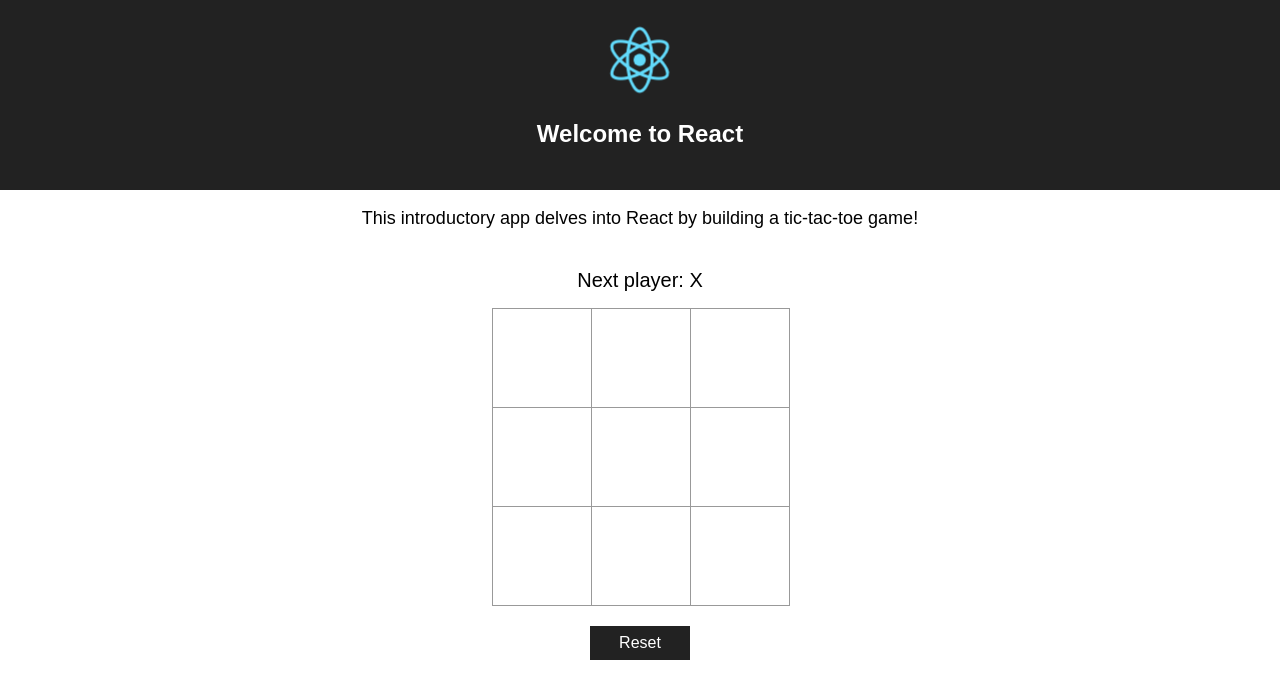
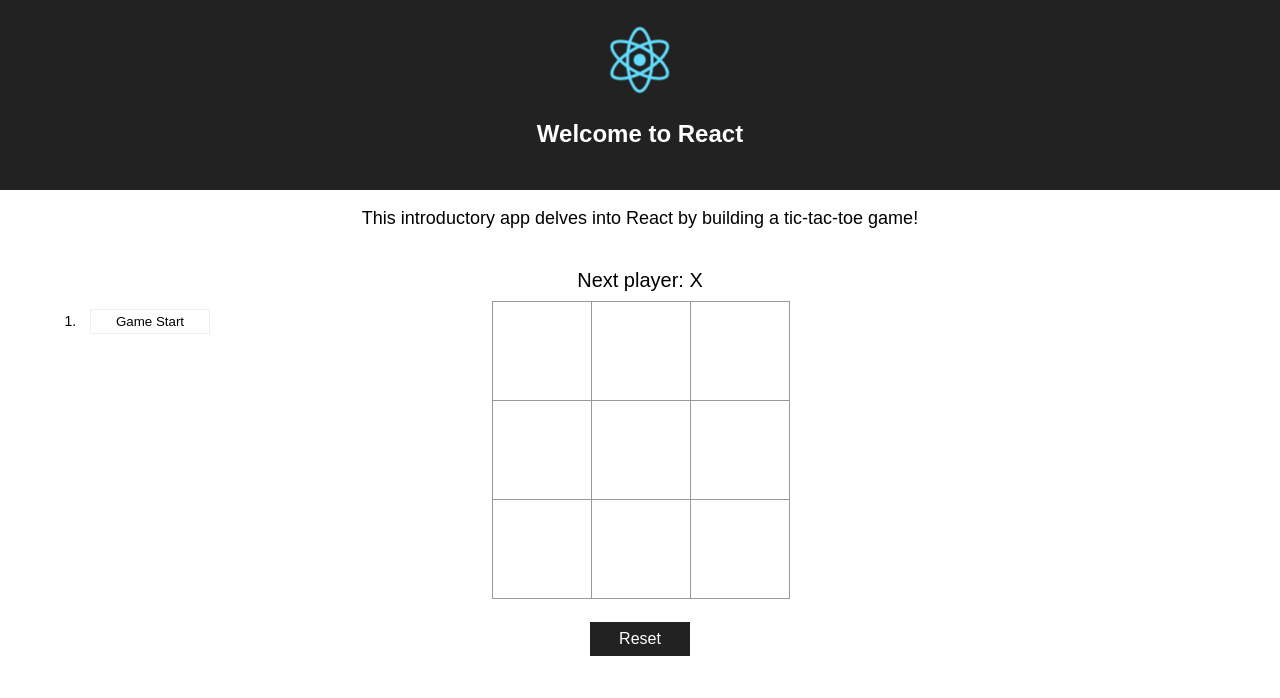
Before and after one commit to Xoadra/IntroToReact, a React (Create React App) app: page / in a window 1280 px wide. Shown: the top 698 px of the page. Built offline with nearby package versions, Linux system fonts and the light colour scheme.

Commit message:
History of prior steps now traversable.

```diff
--- a/src/elements/Game.js
+++ b/src/elements/Game.js
@@ -20,6 +20,8 @@ class Game extends Component {
 			history: [ { squares: Array( 9 ).fill( null ) } ],
 			// Archive of the final state of all previous games played
 			games: [ ],
+			// Number of game steps taken within this series of play
+			stepNumber: 0,
 			// Track if player x goes next to see whose turn it is to go
 			xIsNext: true
 		}
@@ -29,7 +31,7 @@ class Game extends Component {
 	// Change squares from above the square's parent component
 	handleClick( insert ) {
 		// Edit state's history using a copy as this makes data safe
-		const history = this.state.history
+		const history = this.state.history.slice( 0, this.state.stepNumber + 1 )
 		const current = history[ history.length - 1 ]
 		// Replicate the latest squares array to track the turn taken
 		const squares = current.squares.slice( )
@@ -41,6 +43,8 @@ class Game extends Component {
 		this.setState( {
 			// Insert updated copy of squares array into history array
 			history: history.concat( [ { squares: squares } ] ),
+			// Document the quantity of steps throughout this game
+			stepNumber: history.length,
 			// Go to the next player's turn since last player just went
 			xIsNext: !this.state.xIsNext
 		} )
@@ -48,7 +52,7 @@ class Game extends Component {
 
 	handleReset( winner ) {
 		// List state's arrays as immutable values because why not
-		const history = this.state.history
+		const history = this.state.history.slice( 0, this.state.stepNumber + 1 )
 		const games = this.state.games
 		// New winner property is added to see this game's winner
 		let replica = Object.assign( {  }, history[ history.length - 1 ] )
@@ -63,16 +67,35 @@ class Game extends Component {
 		this.setState( {
 			history: history.concat( [ { squares: Array( 9 ).fill( null ) } ] ),
 			games: games.concat( [ games ] ),
+			stepNumber: history.length,
 			xIsNext: true
+		} )
+	}
+
+	jumpTo( step ) {
+		// Travel back to this step in history and wipe steps after it
+		this.setState( {
+			stepNumber: step,
+			xIsNext: ( step % 2 ) === 0
 		} )
 	}
 
 	render( ) {
 		// Produce a copy of state's history for an unknown reason
 		const history = this.state.history
-		const current = history[ history.length - 1 ]
+		const current = history[ this.state.stepNumber ]
 		// Verify whether or not any player met a winning condition
 		const winner = calculateWinner( current.squares )
+		// Builds prior steps taken button for exploring game history
+		const moves = history.map( ( step, move ) => {
+			const desc = move ? 'Move #' + move : 'Game Start'
+			return (
+				// Will need keys assigned as React uses keys for lists
+				<li key={ move }>
+					<button onClick={ ( ) => this.jumpTo( move ) }> { desc } </button>
+				</li>
+			)
+		} )
 		// Display game status according to if there is a winner yet
 		let status
 		if ( winner ) { status = 'Winner: ' + winner }
@@ -80,13 +103,13 @@ class Game extends Component {
 		else { status = 'Next player: ' + ( this.state.xIsNext ? 'X' : 'O' ) }
 		return (
 			<div className="game">
+				<div className="status"> { status } </div>
 				<div className="game-board">
 					<Board squares={ current.squares } onClick={ ( idx ) => this.handleClick( idx ) }/>
-					<Reset onClick={ ( ) => this.handleReset( winner ) }/>
 				</div>
+				<Reset onClick={ ( ) => this.handleReset( winner ) }/>
 				<div className="game-info">
-					<div className="status"> { status } </div>
-					<ol> {  } </ol>
+					<ol> { moves } </ol>
 				</div>
 			</div>
 		)
--- a/src/index.css
+++ b/src/index.css
@@ -32,23 +32,34 @@ body {
 }
 
 .game {
-	display: flex;
+	/* display: flex; */
 	flex-direction: row;
 	font: 14px "Century Gothic", Futura, sans-serif;
 	margin-top: 40px;
 }
 
 .game-board {
-	margin-top: 40px;
+	display: inline-block;
 	margin-right: auto;
 	margin-left: auto;
 }
 
 .game-info {
 	position: absolute;
-	right: 0;
-	left: 0;
-	/* margin-left: 20px; */
+    text-align: left;
+    top: 275px;
+    width: 200px;
+    margin-top: 20px;
+    margin-left: 50px;
+}
+
+.game-info button {
+	background: #fff;
+    border: 1px solid #eee;
+	height: 25px;
+	width: 120px;
+	margin-left: 10px;
+	margin-bottom: 4px;
 }
 
 ol, ul {
@@ -90,6 +101,7 @@ ol, ul {
 }
 
 .reset {
+	display: block;
 	background: #222;
 	border: 0;
 	color: #fff;
@@ -98,6 +110,8 @@ ol, ul {
 	width: 100px;
 	padding: 8px;
 	margin-top: 20px;
+	margin-right: auto;
+    margin-left: auto;
 }
 
 
```
